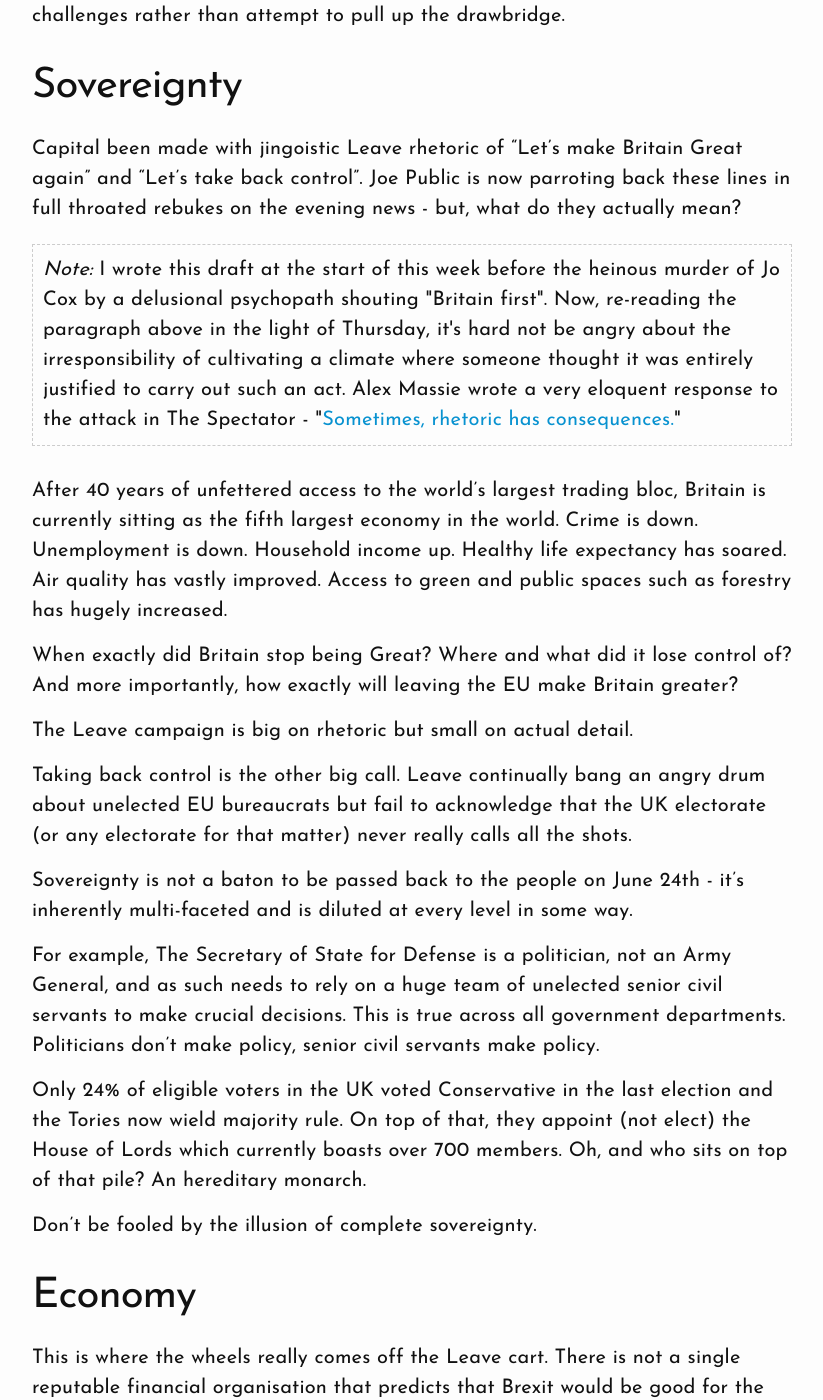
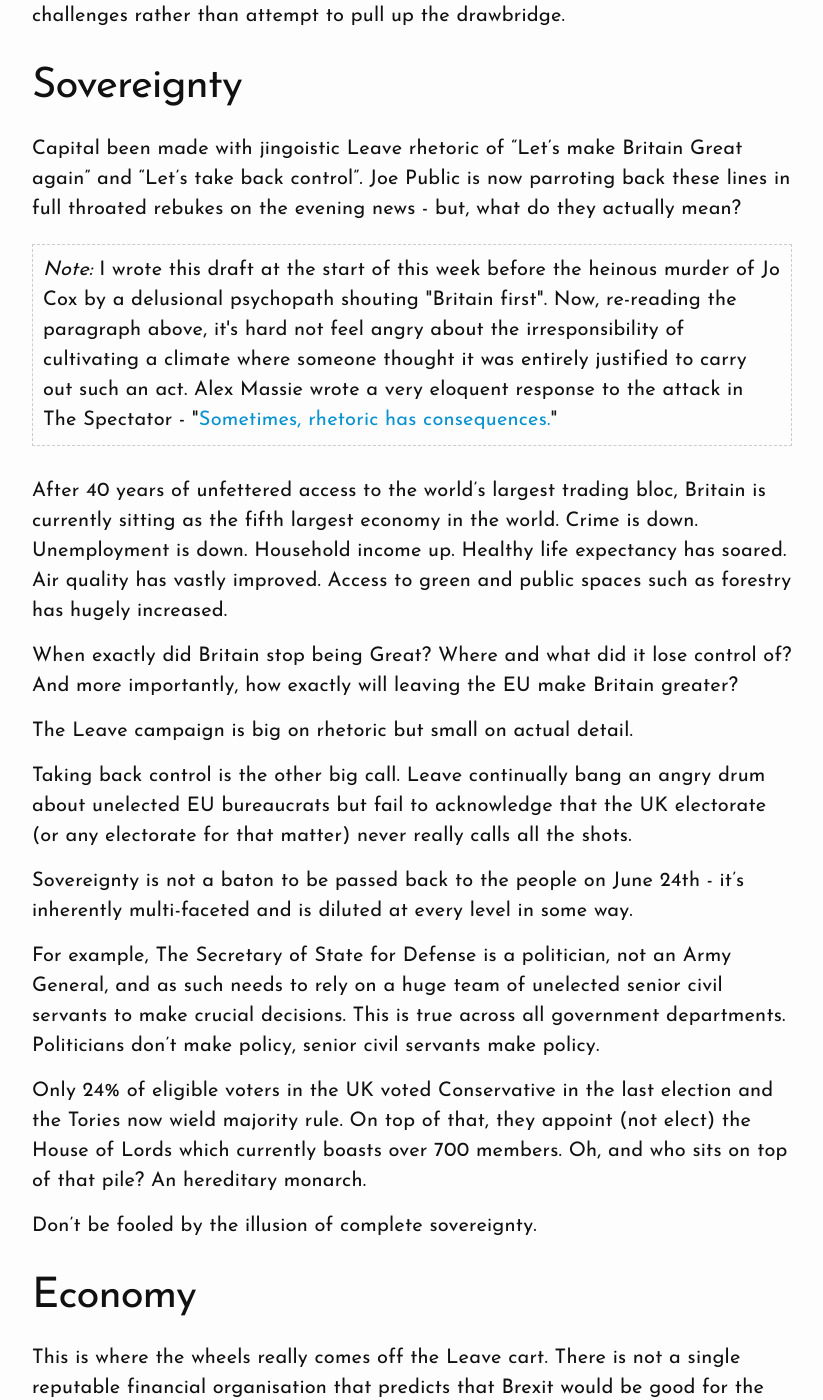
Before and after one commit to ciaranmckenna/ciaranmckenna.com, a Jekyll site: the page built from _posts/2016-06-14-thoughts-on-brexit.markdown, in a window 1280 px wide and 1400 px high, scrolled down 5246 px. Shown: the whole window, without its empty margins (228-1051 px from the left). Built offline with Jekyll 4.4.1, drawn with Linux system fonts in a browser that asks for light colours; comment, search, counter and statistics services are not loaded; some of the changed text lies outside the part shown.

Commit message:
Stop links overflowing, tweak brexit text

```diff
--- a/_posts/2016-06-14-thoughts-on-brexit.markdown
+++ b/_posts/2016-06-14-thoughts-on-brexit.markdown
@@ -96,7 +96,7 @@
 
 Capital been made with jingoistic Leave rhetoric of "Let's make Britain Great again" and "Let's take back control". Joe Public is now parroting back these lines in full throated rebukes on the evening news - but, what do they actually mean?
 
-<p class="post__note"><em>Note:</em> I wrote this draft at the start of this week before the heinous murder of Jo Cox by a delusional psychopath shouting "Britain first". Now, re-reading the paragraph above in the light of Thursday, it's hard not be angry about the irresponsibility of cultivating a climate where someone thought it was entirely justified to carry out such an act. Alex Massie wrote a very eloquent response to the attack in The Spectator - "<a href="http://blogs.spectator.co.uk/2016/06/a-day-of-infamy/">Sometimes, rhetoric has consequences.</a>"</p>
+<p class="post__note"><em>Note:</em> I wrote this draft at the start of this week before the heinous murder of Jo Cox by a delusional psychopath shouting "Britain first". Now, re-reading the paragraph above, it's hard not feel angry about the irresponsibility of cultivating a climate where someone thought it was entirely justified to carry out such an act. Alex Massie wrote a very eloquent response to the attack in The Spectator - "<a href="http://blogs.spectator.co.uk/2016/06/a-day-of-infamy/">Sometimes, rhetoric has consequences.</a>"</p>
 
 After 40 years of unfettered access to the world's largest trading bloc, Britain is currently sitting as the fifth largest economy in the world. Crime is down. Unemployment is down. Household income up. Healthy life expectancy has soared. Air quality has vastly improved. Access to green and public spaces such as forestry has hugely increased.
 
@@ -130,6 +130,9 @@
 The CBI (Confederation of British Industry) says Brexit could "cost UK economy £100 billion and **cost 950,000 jobs by 2020**".
 
 I could go on.. there is no end of financial experts who predict, on a balance of probabilities, that Brexit will be detrimental.
+
+<blockquote class="twitter-tweet" data-lang="en"><p lang="en" dir="ltr">12 Nobel Prize winners and 150 economists warn Brexit &#39;likely lead to recession, job losses,<br>inflation, higher taxes &amp; cuts to services&quot; 1/2</p>&mdash; Jason Beattie (@JBeattieMirror) <a href="https://twitter.com/JBeattieMirror/status/744911322383527937">June 20, 2016</a></blockquote>
+<script async src="//platform.twitter.com/widgets.js" charset="utf-8"></script>
 
 The most common response from Leave I've heard to these stats is that they're "scare-mongering", however Leave has not been able to rebuke them with any robust figures.
 
--- a/_sass/_base.scss
+++ b/_sass/_base.scss
@@ -126,6 +126,8 @@
   box-sizing: border-box;
   border-bottom: 3px solid $light-color;
   transition: .75s all;
+  overflow-wrap: break-word;
+  word-wrap: break-word;
 
   &:hover {
     border-bottom: 3px solid $highlight-color;
--- a/_sass/_layout.scss
+++ b/_sass/_layout.scss
@@ -2,3 +2,8 @@
   max-width: $content-width;
   margin: auto;
 }
+
+.twitter-tweet {
+  margin-bottom: 2rem!important;
+  width: 100%!important;
+}
--- a/css/main.css
+++ b/css/main.css
@@ -742,13 +742,19 @@
           box-sizing: border-box;
   border-bottom: 3px solid #fdfdfd;
   -webkit-transition: .75s all;
-  transition: .75s all; }
+  transition: .75s all;
+  overflow-wrap: break-word;
+  word-wrap: break-word; }
   a:hover {
     border-bottom: 3px solid #0892D0; }
 
 .container {
   max-width: 800px;
   margin: auto; }
+
+.twitter-tweet {
+  margin-bottom: 2rem !important;
+  width: 100% !important; }
 
 /**
  * Syntax highlighting styles
```
Also changed, not shown: 3 other files. Lines whose indentation alone changed are shown as unchanged.
